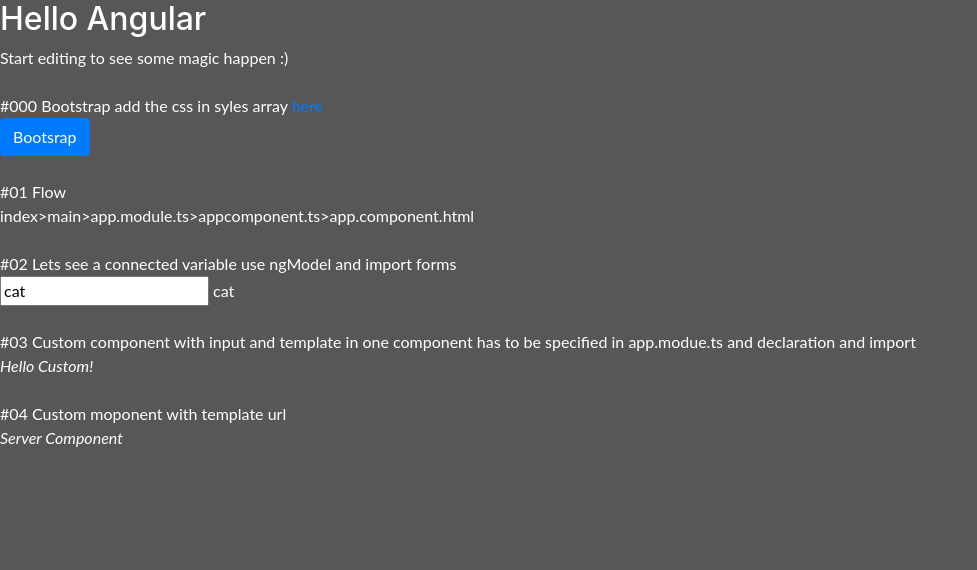
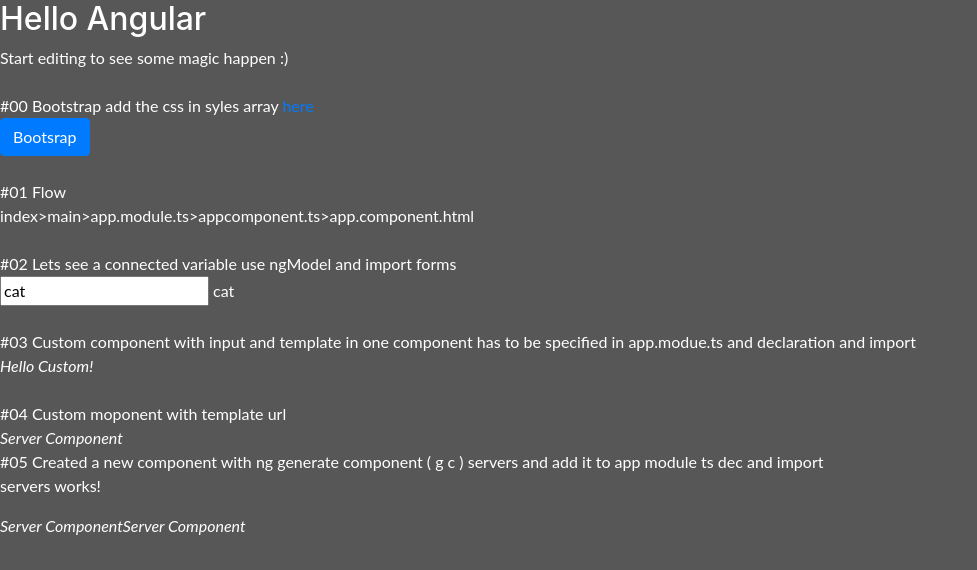
Before and after one commit to ibrezm1/tut-angular-001, an Angular app: page / in a window 1280 px wide. Shown: the top 570 px of the page, without its empty margins (0-977 px from the left). Built offline with nearby package versions, Linux system fonts and the light colour scheme.

Commit message:
3 files modified, 3 added

```diff
--- a/src/app/app.component.html
+++ b/src/app/app.component.html
@@ -1,7 +1,11 @@
 <h2>Hello {{ name }}</h2>
 <p>
   Start editing to see some magic happen :)<br /><br />
-  #000 Bootstrap add the css in syles array <a href="https://stackoverflow.com/questions/37649164/how-to-add-bootstrap-to-an-angular-cli-project">here</a><br />
+  #00 Bootstrap add the css in syles array
+  <a
+    href="https://stackoverflow.com/questions/37649164/how-to-add-bootstrap-to-an-angular-cli-project"
+    >here</a
+  ><br />
   <input type="button" value="Bootsrap" class="btn btn-primary" />
   <br /><br />
 
@@ -16,7 +20,9 @@
   specified in app.modue.ts and declaration and import <br />
   <hello name="Custom"></hello>
   #04 Custom moponent with template url <br />
-  <app-server></app-server>
-
+  <app-server></app-server> <br />
+  #05 Created a new component with ng generate component ( g c ) servers and add
+  it to app module ts dec and import
+  <app-servers></app-servers>
   <br />
 </p>
--- a/src/app/server/server.component.ts
+++ b/src/app/server/server.component.ts
@@ -1,4 +1,3 @@
-import { Component } from '@angular/core';
 import { Component } from '@angular/core';
 
 @Component({
--- /dev/null
+++ b/src/app/servers/servers.component.html
@@ -0,0 +1,5 @@
+<p>
+servers works!
+</p>
+<app-server></app-server>
+<app-server></app-server>
--- /dev/null
+++ b/src/app/servers/servers.component.ts
@@ -0,0 +1,15 @@
+import { Component, OnInit } from '@angular/core';
+
+@Component({
+  selector: 'app-servers',
+  templateUrl: './servers.component.html',
+  styleUrls: ['./servers.component.css']
+})
+export class ServersComponent implements OnInit {
+
+  constructor() { }
+
+  ngOnInit() {
+  }
+
+}
```
Also changed, not shown: src/app/app.module.ts (+7 -1 lines), src/app/servers/servers.component.css (added).
